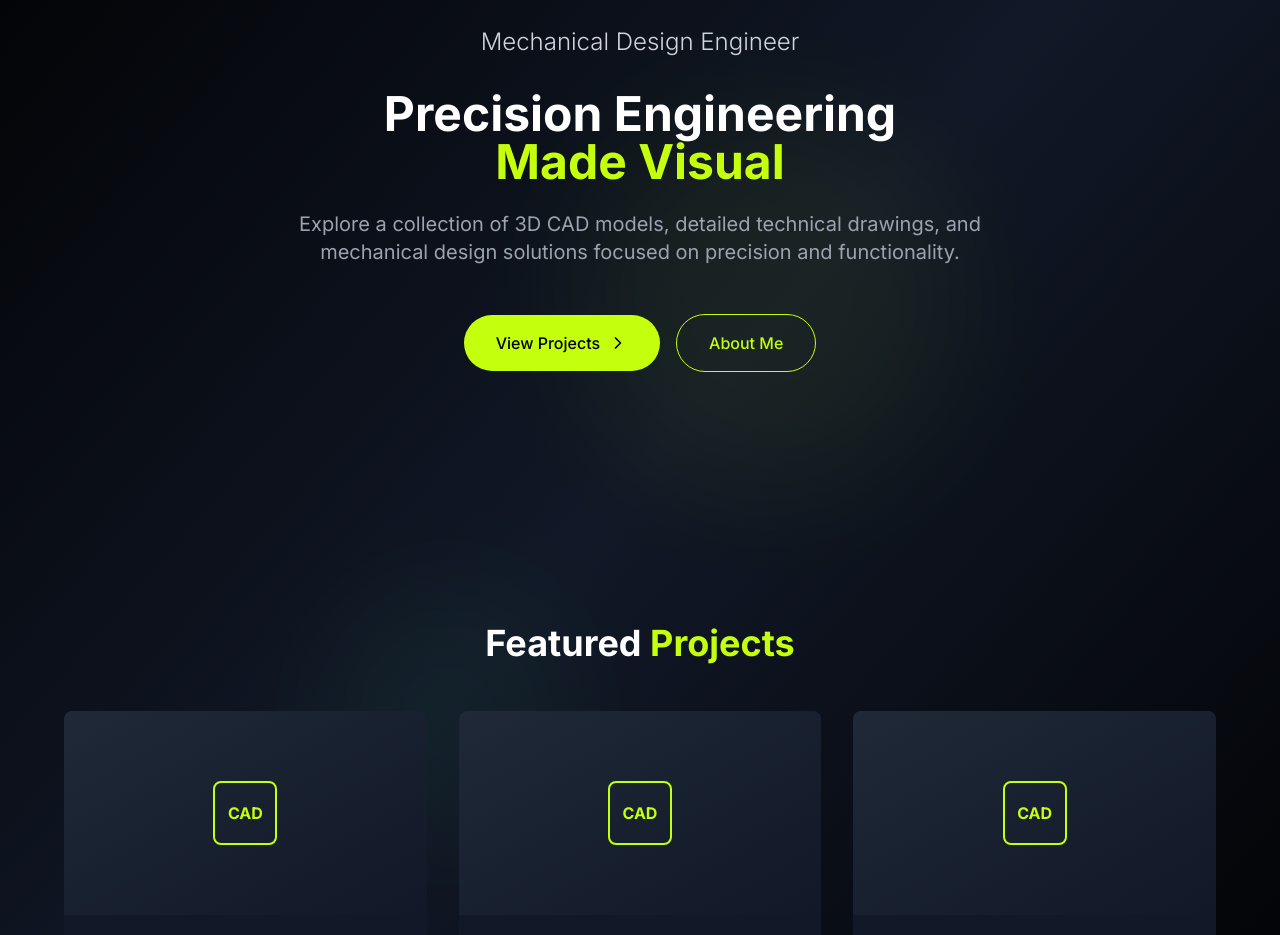
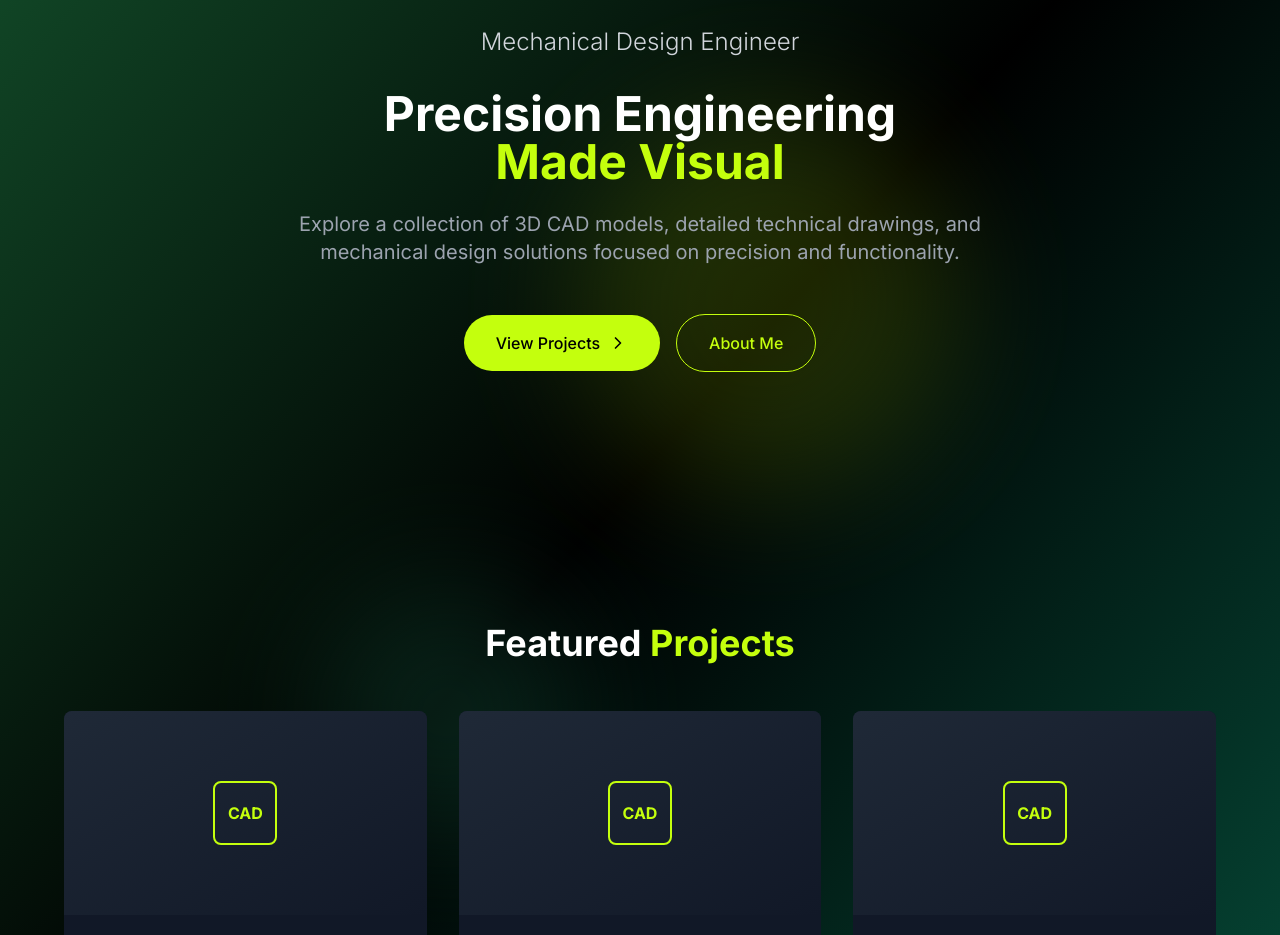
Before and after one commit to Partish23/precision-cad-visions, a React (Vite) app: page / in a window 1280 px wide. Shown: the part 257-1192 px from the top of the page. Built offline with nearby package versions, Linux system fonts and the light colour scheme.

Commit message:
Fix: Enhance background gradient
Increased saturation and contrast of the background gradient.

```diff
--- a/src/pages/Index.tsx
+++ b/src/pages/Index.tsx
@@ -11,9 +11,9 @@ const Index = () => {
       <Navigation />
 
       {/* Background Gradient */}
-      <div className="absolute inset-0 bg-gradient-to-br from-black via-gray-900 to-black">
-        <div className="absolute top-1/4 right-1/4 w-96 h-96 bg-[#c4ff0d] opacity-5 rounded-full blur-3xl"></div>
-        <div className="absolute bottom-1/4 left-1/4 w-64 h-64 bg-green-400 opacity-5 rounded-full blur-3xl"></div>
+      <div className="absolute inset-0 bg-gradient-to-br from-green-900 via-black to-emerald-900">
+        <div className="absolute top-1/4 right-1/4 w-96 h-96 bg-[#c4ff0d] opacity-15 rounded-full blur-3xl"></div>
+        <div className="absolute bottom-1/4 left-1/4 w-64 h-64 bg-emerald-400 opacity-15 rounded-full blur-3xl"></div>
       </div>
 
       {/* Hero Section */}
```
